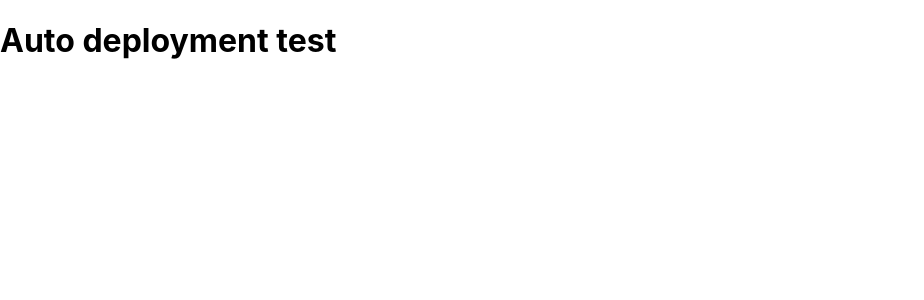
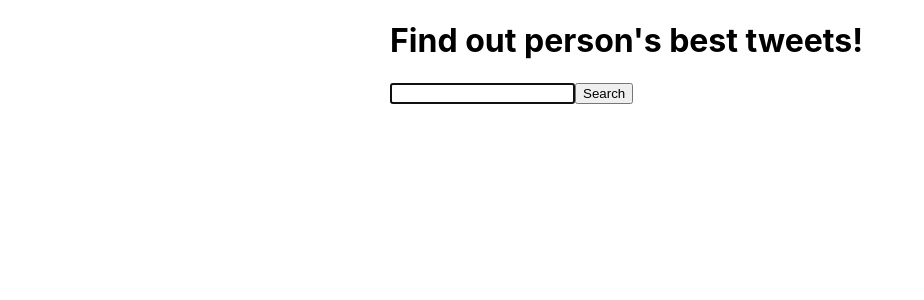
Before and after one commit to pranavmalvawala/best-tweets, a Next.js app: page / in a window 1280 px wide. Shown: the top 300 px of the page, without its empty margins (0-924 px from the left). Built offline with nearby package versions, Linux system fonts and the light colour scheme.

Commit message:
minimal frontend setup

```diff
--- a/pages/index.tsx
+++ b/pages/index.tsx
@@ -1,7 +1,27 @@
+import { useState, useRef, useEffect, FormEvent } from "react";
+
 function Home() {
+  const [handle, setHandle] = useState<string>("");
+  const inputRef = useRef<HTMLInputElement>(null);
+
+  function handleSubmit(e: FormEvent<HTMLFormElement>) {
+    e.preventDefault();
+    console.log("Submitted yay!", handle);
+  }
+
+  useEffect(() => {
+    if (inputRef.current) {
+      inputRef.current.focus();
+    }
+  }, []);
+
   return (
-    <div>
-      <h1>Auto deployment test</h1>
+    <div style={{ margin: "auto", maxWidth: "500px" }}>
+      <h1>Find out person's best tweets!</h1>
+      <form onSubmit={handleSubmit}>
+        <input value={handle} onChange={(e) => setHandle(e.target.value)} ref={inputRef} />
+        <button type="submit">Search</button>
+      </form>
     </div>
   );
 }
```
